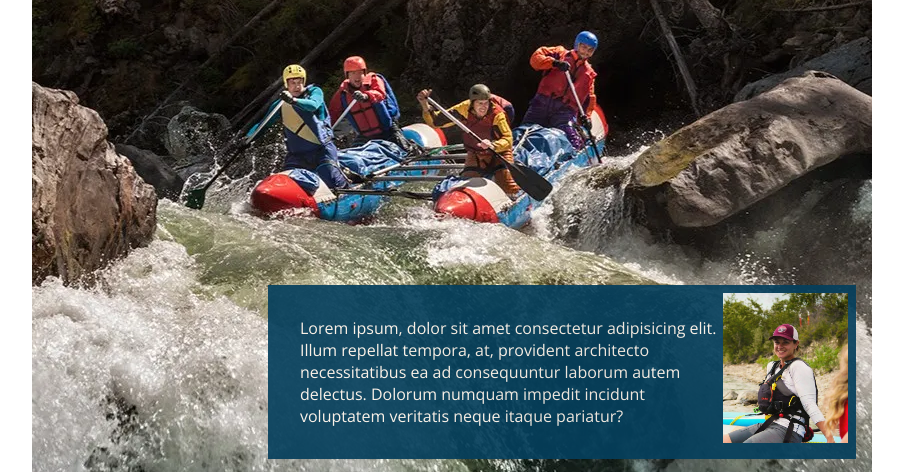
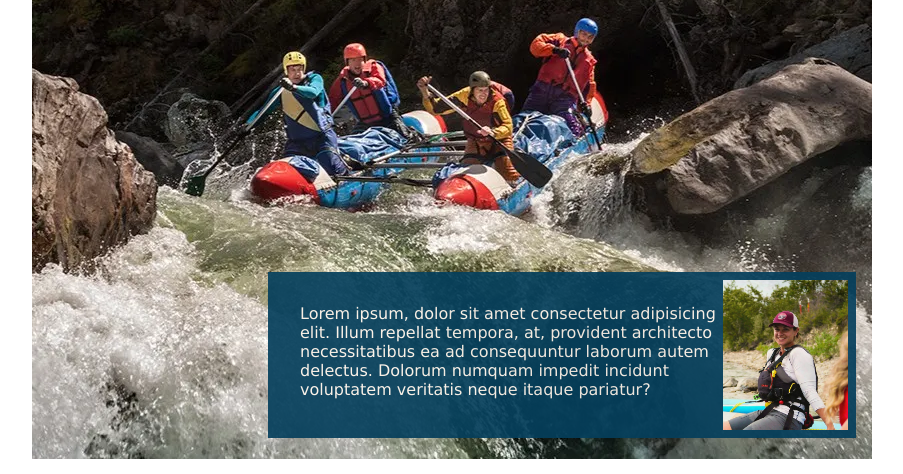
Before and after one commit to pezzaligiuliana/wdd130, a plain HTML site: page wwr/about.html in a window 1280 px wide. Shown: the part 482-956 px from the top of the page, without its empty margins (188-1091 px from the left). Drawn offline with nearby package versions, Linux system fonts and the light colour scheme.

Commit message:
rafting page updates

```diff
--- a/wwr/about.html
+++ b/wwr/about.html
@@ -4,13 +4,10 @@
 <head>
     <meta charset="UTF-8">
     <meta name="viewport" content="width=device-width, initial-scale=1.0">
-    <title>Document</title>
-    <meta name="description" content="Discover our story, meet our expert staff, and explore exciting trip summaries. Get the full overview and plan your next adventure with us today!">
+    <title>About Us - Splash White Water Rafting</title>
+    <meta name="description" content="Read about who we are, meet our guides, and see all the trips we offer. Check out the details and plan a fun day on the river with us!">
     <meta name="author" content="Giuliana Pezzali">
     <link rel="stylesheet" href="styles/rafting.css">
-    <link rel="preconnect" href="https://fonts.googleapis.com">
-    <link rel="preconnect" href="https://fonts.gstatic.com" crossorigin>
-    <link href="https://fonts.googleapis.com/css2?family=Nunito+Sans:ital,opsz,wght@0,6..12,200..1000;1,6..12,200..1000&family=Open+Sans:ital,wght@0,300..800;1,300..800&display=swap" rel="stylesheet">
 </head>
 
 <body>
--- a/wwr/styles/rafting.css
+++ b/wwr/styles/rafting.css
@@ -7,8 +7,8 @@
     /*Sea Green*/
     --accent2-color: #F7B226;
     /*sunflower Gold*/
-    --heading-font: "Nunito Sans", Georgia, sans-serif;
-    --body-font: "Open Sans", Arial, sans-serif;
+    --heading-font: Garamond, Georgia, sans-serif;
+    --body-font: Verdana, Arial, sans-serif;
 }
 
 * {
@@ -73,7 +73,7 @@ h1 {
     color: #ffffff;
 }
 
-article {
+.hero article {
     position: absolute;
     top: 410px;
     right: 0px;
```
